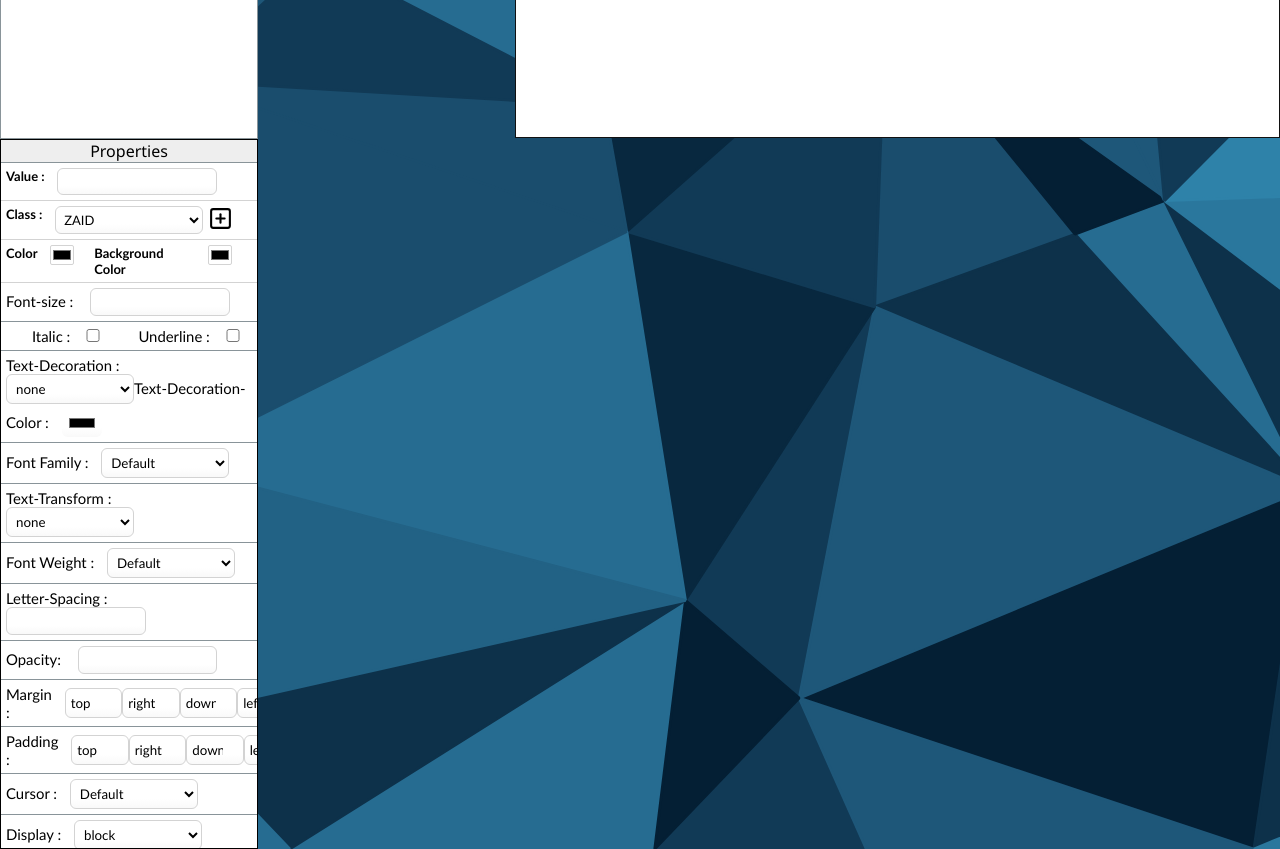
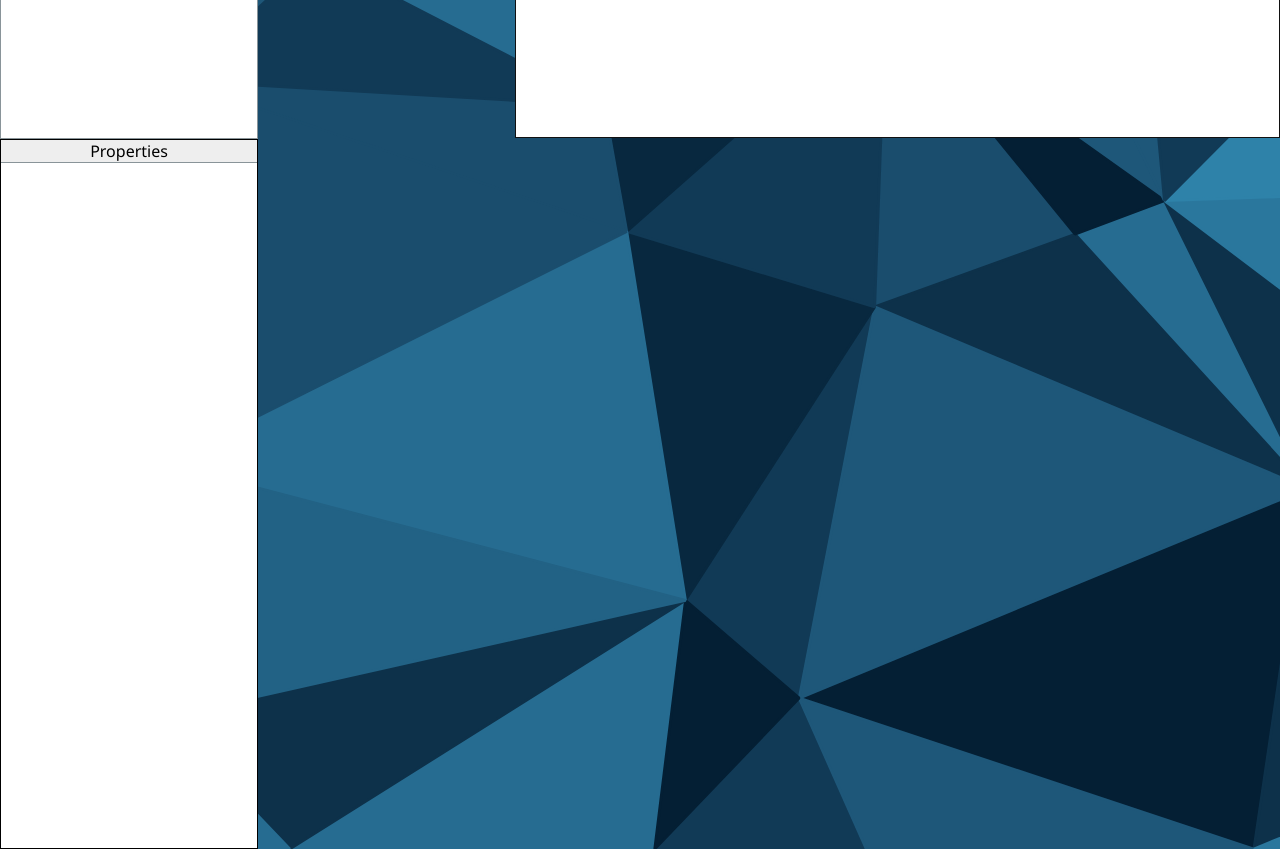
Before and after one commit to Zaid-MAHSOUNE/WEB-GENERATOR, a React (Create React App) app in the folder app/: page / in a window 1280 px wide. Shown: the part 660-1509 px from the top of the page. Built offline with nearby package versions, Linux system fonts and the light colour scheme.

Commit message:
Editing Props Panel

```diff
--- a/app/src/components/dashboard/DropItem.jsx
+++ b/app/src/components/dashboard/DropItem.jsx
@@ -1,10 +1,11 @@
 import '../../assets/css/dropItem.css';
 import { useState,useRef,useContext } from 'react';
 import { useDrop } from 'react-dnd';
-import { AppContext } from '../../context/AppContext';
+import { useDispatch } from 'react-redux';
+import { setSelected } from '../../context/itemListContext';
 export const DropItem = (props) =>  {
 
-    const {selectedItem,setSelectedItem} = useContext(AppContext);
+    const dispatch = useDispatch();
 
     const [itemLists, setItemList] = useState([]);
 
@@ -30,13 +31,13 @@ export const DropItem = (props) =>  {
     if(props.tag !== "div"){
         return (
             <props.tag id={props.id} className='container' onClick={(e)=>{
-                setSelectedItem(e.target);
+                dispatch(setSelected(e.target))
             }}/>
         );
     }else{
         return (
             <div ref={drop} id={props.id} className='container' onClick={(e)=>{
-                setSelectedItem(e.target);
+                dispatch(setSelected(e.target))
             }}>
                 {
                     itemLists.map((element)=><DropItem tag={element}/>)
--- a/app/src/components/props/ContainerForm.jsx
+++ b/app/src/components/props/ContainerForm.jsx
@@ -1,23 +1,21 @@
 import { useState } from 'react';
 import {useForm} from 'react-hook-form';
 import * as yup from "yup";
-import json from "../../data/CSSjson.json";
 import styles from '../../assets/css/prop.module.css';
 import {FiPlusSquare,FiMinusSquare} from "react-icons/fi";
 import {yupResolver} from "@hookform/resolvers/yup";
+import { useSelector } from 'react-redux';
 
 
-export const ContainerForm = () => {
+export const ContainerForm = ({obj,class: classes,value}) => {
 
+    const [newClass,setNewClass] = useState();
 
-    const [switchInput,setSwitch] = useState(false);
-
-
+    const cssClasses = useSelector((state)=>state.itemList.value);
 
     const schema = yup.object().shape({
-        value: yup.string().required(),
-        indefined_class: yup.string().notOneOf(json.map((element)=>element.class)).required().matches(/^[a-z][A-Za-z0-9_-]*$/i),
-        defined_class: yup.string().oneOf(json.map((element)=>element.class)).required(),
+        width: yup.number().integer().min(0).max(100).required(),
+        height: yup.number().integer().min(0).max(100).required(),
     });
 
     const {register,handleSubmit} = useForm({
@@ -25,41 +23,52 @@ export const ContainerForm = () => {
     });
 
     const onSubmit = (data) => {
-        console.log(data);
+        let keys = Object.keys(data);
+        let values = Object.values(data);
+        let style = "";
+        keys.map((element,index)=>{
+            if(values[index]){
+            if(element === "height" || element === "width")
+             style += ""+element+":"+values[index]+"%;\n";
+             else
+             style += ""+element+":"+values[index]+";\n";
+        }
+    })
+
+        obj.setAttribute("style",style);
     }
 
-    const switchHandler = (e) => {
+    const valueHandler = (e) => {
         e.preventDefault();
-        setSwitch((previousState)=>!previousState);
+        obj.textContent = e.target.value;
     }
 
+    const classHandler = (e) => {
+        let classes = e.target.value;
+        if(cssClasses.includes(classes)){
+            setNewClass(cssClasses.filter((element)=>element === classes));
+        }else{
+            if(classes.matches(/^[a-z][A-Za-z0-9_-]*$/i)){
+                return true;
+            }else{
+                alert("Class naming rules violated");
+            }
+        }
+    }
 
 
     return (
 
         <form className={styles.form} onSubmit={handleSubmit(onSubmit)}>
         <div className={styles.container_sm}>
-            <label className={styles.title_sm}>Value :</label>
-            <input className={styles.input} type="text" {...register("value")}/>
+            <label className={styles.title_sm} >Value :</label>
+            <input className={styles.input} type="text" onChange={(e)=>valueHandler(e)}/>
         </div>
         {
-            switchInput ? (
             <div className={styles.container_sm}>
             <label className={styles.title_sm}>Class :</label>
-            <input className={styles.input} type="text" {...register("indefined_class")}/>
-            <FiMinusSquare title='Choose a defined class' size="25px" className={styles.icons} onClick={(e)=>switchHandler(e)}/>
+            <input className={styles.input} type="text" value={classes} onChange={(e)=>classHandler(e)}/>
             </div>
-            ):(
-            <div className={styles.container_sm}>
-            <label className={styles.title_sm}>Class :</label>
-            <select className={styles.select} {...register("defined_class")}>
-                {
-                   json.map((element)=><option value={element.class}>{element.class}</option>)
-                }
-            </select>
-            <FiPlusSquare title='Add a new class' size="25px" className={styles.icons} onClick={(e)=>switchHandler(e)}/>
-            </div>
-            )
         }
         <div className={styles.container_sm}>
 
@@ -71,31 +80,31 @@ export const ContainerForm = () => {
 
             <div className={styles.sizeArea} >
                     <label>Size :   </label>
-                    <input type="number" placeholder='width'></input>
-                    <input type="number" placeholder='Height'></input>
+                    <input type="number" placeholder='width' {...register("width")}></input>
+                    <input type="number" placeholder='height' {...register("height")}></input>
             </div>
            <div>
                     <label>Opacity:   </label>
-                    <input type="number" ></input>
+                    <input type="number" {...register("opacity")}></input>
            </div>
            <div className={styles.MarginArea} >
                     <label>Margin </label>
-                    <input type="number" placeholder='top' ></input>
-                    <input type="number" placeholder='right' ></input>
-                    <input type="number" placeholder='down' ></input>
-                    <input type="number" placeholder='left' ></input>
+                    <input type="number" placeholder='top' {...register("top")}></input>
+                    <input type="number" placeholder='right' {...register("right")}></input>
+                    <input type="number" placeholder='bottom' {...register("bottom")}></input>
+                    <input type="number" placeholder='left' {...register("left")}></input>
            </div>
            <div className={styles.MarginArea} >
                     <label>Padding </label>
-                    <input type="number" placeholder='top' ></input>
-                    <input type="number" placeholder='right' ></input>
-                    <input type="number" placeholder='down' ></input>
-                    <input type="number" placeholder='left' ></input>
+                    <input type="number" placeholder='top' {...register("top")}></input>
+                    <input type="number" placeholder='right' {...register("right")}></input>
+                    <input type="number" placeholder='bottom' {...register("bottom")}></input>
+                    <input type="number" placeholder='left' {...register("left")}></input>
            </div>
            <div>
                     <label for="Cursor">Cursor :</label>
-                    <select >
-                        <option value="Default">Default</option>
+                    <select {...register("cursor")}>
+                        <option value="default">default</option>
                         <option value="crosshair">crosshair</option>
                         <option value="grab">grab</option>
                         <option value="help">help</option>
@@ -106,7 +115,7 @@ export const ContainerForm = () => {
            </div>
            <div>
                     <label for="Border">Border :</label>
-                    <select >
+                    <select {...register("border-style")}>
                         <option value="none">none</option>
                         <option value="dotted ">dotted </option>
                         <option value="dashed ">dashed </option>
@@ -116,15 +125,15 @@ export const ContainerForm = () => {
                         <option value="ridge ">solid </option>
                         <option value="ridge ">ridge </option>
                     </select>
-                     <input className={styles.colors} type="color" {...register("background-color")}/>
+                     <input className={styles.colors} type="color" {...register("border-color")}/>
            </div>
            <div>
                     <label>Border-radius:   </label>
-                    <input type="number" ></input>
+                    <input type="number" {...register("border-radius")}></input>
            </div>
            <div>
                     <label for="Display">Display :</label>
-                    <select >
+                    <select {...register("display")}>
                         <option value="block">block</option>
                         <option value="none">none</option>
                         <option value="inline">inline</option>
@@ -135,7 +144,7 @@ export const ContainerForm = () => {
            </div>
            <div>
                     <label for="Position">Position :</label>
-                    <select >
+                    <select {...register("position")}>
                         <option value="relative">relative</option>
                         <option value="static">static</option>
                         <option value="fixed">fixed</option>
--- a/app/src/components/props/Properties.jsx
+++ b/app/src/components/props/Properties.jsx
@@ -1,19 +1,27 @@
 import { useContext } from 'react';
 import styles from '../../assets/css/prop.module.css';
-import { AppContext } from '../../context/AppContext';
 import { TxtForm } from './TxtForm';
 import { ImgForm } from './ImgForm';
 import { ContainerForm } from './ContainerForm';
+import { useSelector } from 'react-redux';
 export const Properties = () => {
 
-    const {selectedItem,setSelectedItem} = useContext(AppContext);
+    const selected = useSelector(((state) => state.selected.value))
 
     const checkFn = (obj) => {
         if(Object.keys(obj).length === 0){
             return ;
         }
         else{
-
+            if( obj.tagName == "DIV" ){
+                return <ContainerForm obj={obj} class={obj.getAttribute("class")} value={obj.textContent}/>;
+            }
+            else if( obj.tagName == "H1" ||obj.tagName == "P" ){
+                return <TxtForm obj={obj} class={obj.getAttribute("class")} />
+            }
+            else if(obj.tagName == "IMG"){
+                return <ImgForm obj={obj} class={obj.getAttribute("class")}/>
+            }
         }
     }
 
@@ -23,10 +31,7 @@ export const Properties = () => {
             <div className={styles.title}>Properties</div>
                 {
 
-                    <TxtForm />
-                   // <ImgForm></ImgForm>
-                  // <ContainerForm></ContainerForm>
-                    //checkFn(selectedItem)
+                    checkFn(selected)
 
                 }
              </div>
--- a/app/src/components/props/TxtForm.jsx
+++ b/app/src/components/props/TxtForm.jsx
@@ -5,7 +5,6 @@ import json from "../../data/CSSjson.json";
 import styles from '../../assets/css/prop.module.css';
 import {FiPlusSquare,FiMinusSquare} from "react-icons/fi";
 import {yupResolver} from "@hookform/resolvers/yup";
-import {CompilerFn} from "../../utils/compiler";
 
 
 export const TxtForm = () => {
--- a/app/src/context/AppContext.js
+++ /dev/null
@@ -1,3 +0,0 @@
-import { createContext } from 'react';
-
-export const AppContext = createContext();
--- /dev/null
+++ b/app/src/context/itemListContext.js
@@ -0,0 +1,37 @@
+import { configureStore,createSlice } from '@reduxjs/toolkit';
+
+const itemListSlice = createSlice({
+    name:"supList",
+    initialState: {value: []},
+    reducers:{
+        addItems:(state,action) => {
+            state.value = [...state.value,action.payload]
+        },
+        removeItems:(state,action) => {
+        }
+    }
+});
+
+const selectedSlice = createSlice({
+    name:"selected",
+    initialState: {value: {selected : null}},
+    reducers:{
+        setSelected:(state,action) => {
+            state.value = action.payload;
+        },
+        removeItems:(state,action) => {
+        }
+    }
+});
+
+
+export const {addItems} = itemListSlice.actions;
+export const {setSelected} = selectedSlice.actions;
+
+
+export const store = configureStore({
+    reducer:{
+        itemList: itemListSlice.reducer,
+        selected: selectedSlice.reducer,
+    }
+});
```
Also changed, not shown: app/src/pages/Main.jsx (+5 -4 lines), app/src/utils/compiler.js (deleted, +0 -27 lines), app/src/utils/defaultCss.css (deleted, +0 -9 lines).
